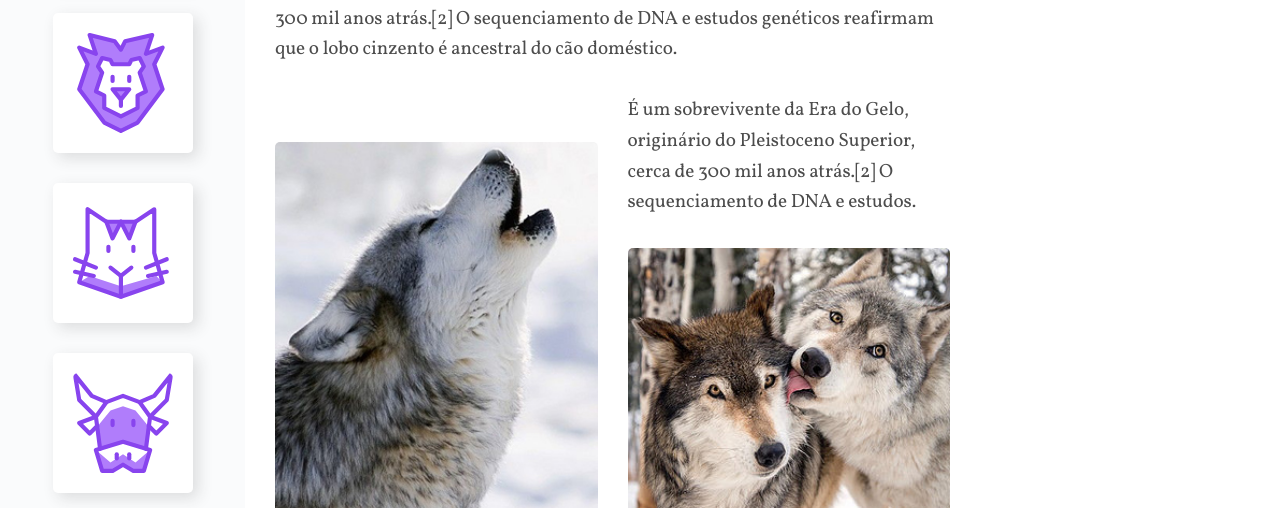
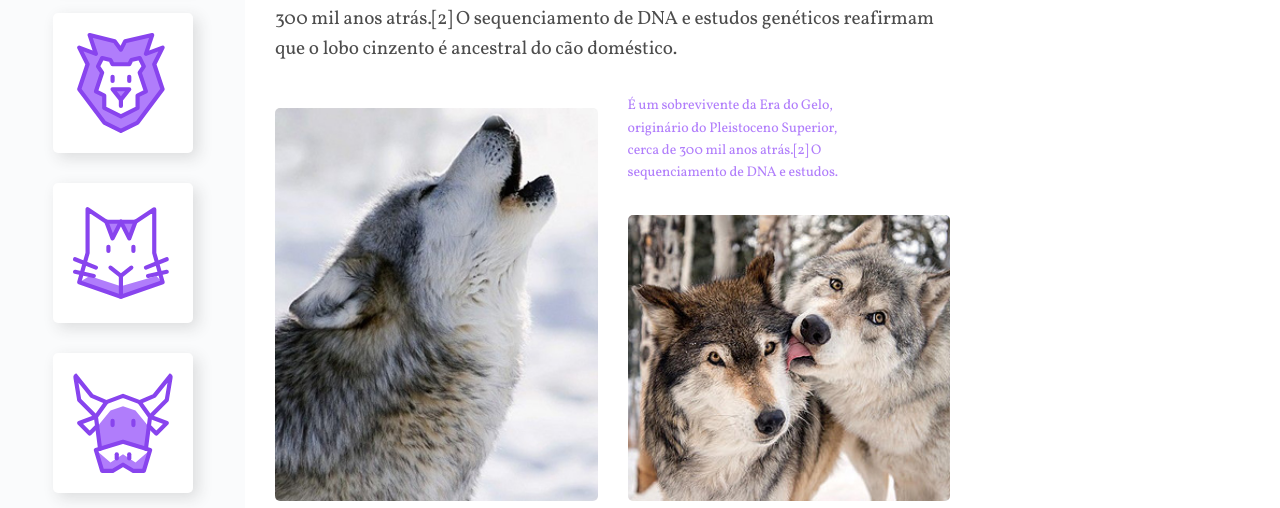
Before and after one commit to nazarepiedady/wildbeast-static-website, a plain HTML site: page index.html in a window 1280 px wide. Shown: the part 292-800 px from the top of the page. Drawn offline with Linux system fonts and the light colour scheme.

Commit message:
chore: style the `destaque` component

```diff
--- a/css/style.css
+++ b/css/style.css
@@ -269,3 +269,9 @@ p {
 	background-color: #fff;
 	border-radius: 0 0 5px 5px;
 }
+
+.destaque {
+	color: #b07dfb;
+	max-width: 16em;
+	font-size: 0.875em;
+}
```
